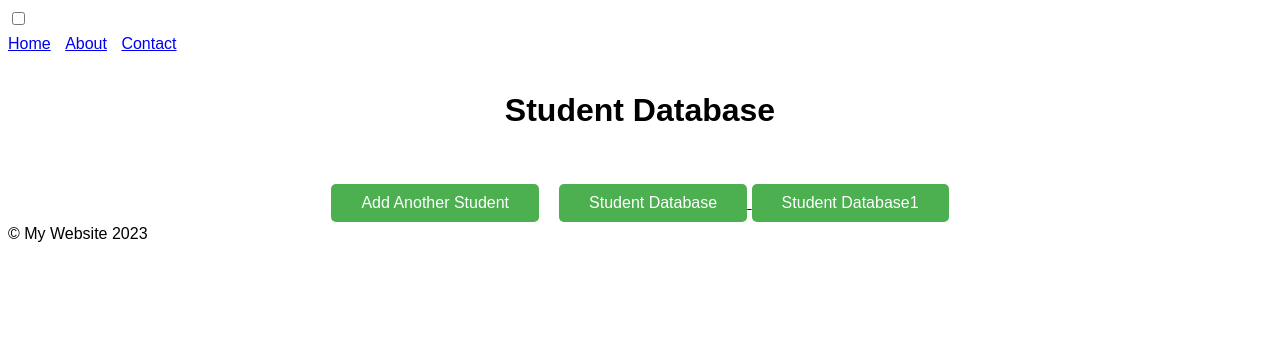
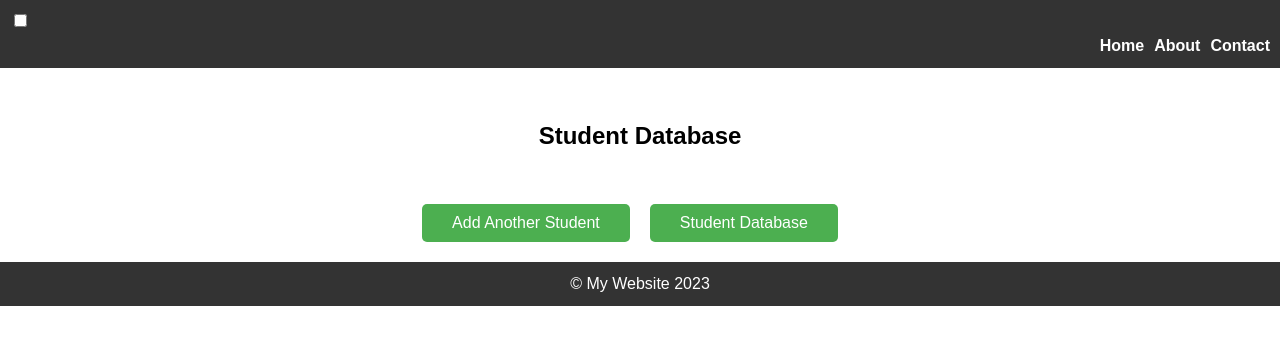
Before and after one commit to bkdevaraj/student_data, a Django app: page / in a window 1280 px wide. Shown: the top 345 px of the page. Run offline with Django 4.2, Linux system fonts and the light colour scheme.

Commit message:
some look chnages in base html and home.html

```diff
--- a/templates/base.html
+++ b/templates/base.html
@@ -1,7 +1,6 @@
 <!DOCTYPE html>
 <html lang="en">
 <head>
-
     <meta name="viewport" content="width=device-width, initial-scale=1.0">
     <title>Student Form</title>
     <style>
@@ -10,6 +9,8 @@
             font-family: Arial, Helvetica, sans-serif;
             font-size: 16px;
             line-height: 1.5;
+            margin: 0;
+            padding: 0;
         }
 
         /* Add padding to the main content container */
@@ -63,38 +64,70 @@
             padding: 8px;
             border-radius: 4px;
         }
-          .menu-icon {
-    display: none;
+
+        /* Header styles */
+        header {
+            background-color: #333;
+            padding: 10px;
+            position: sticky;
+            top: 0;
+            z-index: 999;
         }
 
         .menu {
             list-style-type: none;
             margin: 0;
             padding: 0;
+            display: flex;
+            justify-content: flex-end;
         }
 
         .menu li {
-    display: inline-block;
-    margin-right: 10px;
+            margin-left: 10px;
+        }
+
+        .menu a {
+            color: white;
+            text-decoration: none;
+            font-weight: bold;
+        }
+
+        .menu-icon {
+            display: none;
+            color: white;
+            font-size: 20px;
+            cursor: pointer;
         }
 
         @media screen and (max-width: 600px) {
-    .menu-icon {
-        display: inline-block;
-        cursor: pointer;
-    }
-
             .menu {
                 display: none;
             }
 
+            .menu-icon {
+                display: inline-block;
+            }
+
             .menu.show {
-        display: block;
+                display: flex;
+                flex-direction: column;
+                align-items: center;
             }
         }
+
+        /* Main styles */
+        main {
+            padding: 20px;
+        }
+
+        /* Footer styles */
+        footer {
+            background-color: #333;
+            color: white;
+            padding: 10px;
+            text-align: center;
+        }
     </style>
-
-
 </head>
 <body>
 <header>
@@ -114,5 +147,19 @@
     <footer>
         &copy; My Website 2023
     </footer>
+
+    <script>
+        // Toggle the menu on mobile devices
+        const menuToggle = document.getElementById('menu-toggle');
+        const menu = document.querySelector('.menu');
+
+        menuToggle.addEventListener('change', () => {
+            if (menuToggle.checked) {
+                menu.classList.add('show');
+            } else {
+                menu.classList.remove('show');
+            }
+        });
+    </script>
     </body>
     </html>
--- a/templates/home.html
+++ b/templates/home.html
@@ -1,22 +1,56 @@
 {% extends 'base.html' %}
 
 {% block content %}
-  <h1 style="text-align: center; margin-top: 30px;">Student Database</h1>
+  <style>
+    .page-title {
+      text-align: center;
+      margin-top: 30px;
+      font-size: 24px;
+    }
 
-  <div style="display: flex; justify-content: center; margin-top: 50px;">
+    .button-container {
+      display: flex;
+      justify-content: center;
+      margin-top: 50px;
+    }
+
+    .action-button {
+      background-color: #4CAF50;
+      color: white;
+      font-size: 16px;
+      padding: 10px 30px;
+      border: none;
+      border-radius: 5px;
+      margin-right: 20px;
+    }
+
+    /* Media Queries */
+    @media only screen and (max-width: 600px) {
+      .page-title {
+        font-size: 20px;
+      }
+
+      .button-container {
+        flex-direction: column;
+        align-items: center;
+      }
+
+      .action-button {
+        margin-top: 10px;
+        margin-right: 0;
+      }
+    }
+  </style>
+
+  <h1 class="page-title">Student Database</h1>
+
+  <div class="button-container">
     <a href="{% url 'add_student' %}">
-      <button style="background-color: #4CAF50; color: white; font-size: 16px; padding: 10px 30px; border: none; border-radius: 5px; margin-right: 20px;">
-        Add Another Student
-      </button>
+      <button class="action-button">Add Another Student</button>
     </a>
 
     <a href="{% url 'student_list' %}">
-      <button style="background-color: #4CAF50; color: white; font-size: 16px; padding: 10px 30px; border: none; border-radius: 5px;">
-        Student Database
-      </button>
-      <button style="background-color: #4CAF50; color: white; font-size: 16px; padding: 10px 30px; border: none; border-radius: 5px;">
-        Student Database1
-      </button>
+      <button class="action-button">Student Database</button>
     </a>
   </div>
 
```
Lines whose indentation alone changed are shown as unchanged.
